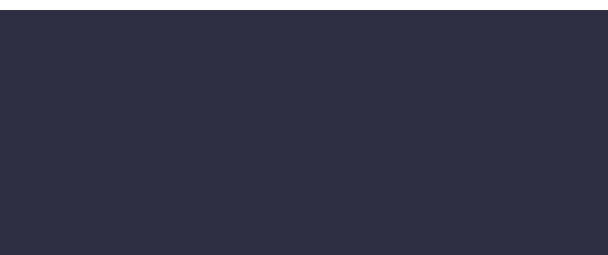
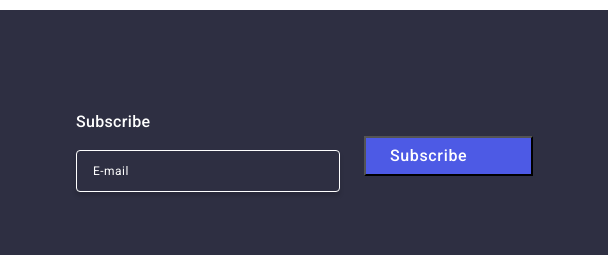
Before and after one commit to SvitlanaHu/goit-markup-hw-05, a plain HTML site: page index.html in a window 1280 px wide. Shown: the part 2902-3157 px from the top of the page, 672-1280 px from the left. Drawn offline with nearby package versions, Linux system fonts and the light colour scheme.

Commit message:
Add subscribe in footer

```diff
--- a/css/style.css
+++ b/css/style.css
@@ -626,6 +626,53 @@ input {
   background-color: var(--green);
 }
 
+.footer-subscribe {
+  margin-left: 80px;
+  gap: 24px;
+}
+
+.subscribe-imput {
+  min-width: 264px;
+  min-height: 40px;
+  margin-top: 16px;
+  padding: 8px 16px;
+  font-size: 12px;
+  font-weight: 400;
+  line-height: 2;
+  letter-spacing: 0.04em;
+  border-radius: 4px;
+  border: 1px solid var(--white);
+  box-shadow: 0px 4px 4px 0px rgba(0, 0, 0, 0.15);
+  color: var(--white);
+  background-color: var(--navy-blue);
+}
+
+.subscribe-imput::placeholder {
+  font-size: 12px;
+  font-weight: 400;
+  line-height: 2;
+  letter-spacing: 0.04em;
+
+  color: var(--white);
+  background-color: var(--navy-blue);
+}
+
+.subscribe-button {
+  display: flex;
+  margin-top: 26px;
+  padding: 8px 24px;
+  gap: 16px;
+  max-height: 40px;
+  align-items: center;
+  font-size: 16px;
+  font-weight: 500;
+  line-height: 1.5;
+  letter-spacing: 0.04em;
+  color: var(--white);
+  fill: var(--white);
+  background-color: var(--iris);
+}
+
 /**
   |============================
   | Modal window
@@ -786,3 +833,8 @@ input {
   line-height: 1.5;
   letter-spacing: 0.04em;
 }
+
+.form-button:disabled {
+  background-color: lightgray;
+  cursor: not-allowed;
+}
--- a/index.html
+++ b/index.html
@@ -594,6 +594,25 @@
             </li>
           </ul>
         </div>
+
+        <div class="placement-in-a-line footer-subscribe">
+          <label class="social-title" for="useremail">
+            Subscribe
+            <input
+              class="subscribe-imput"
+              type="email"
+              name="useremail"
+              placeholder="E-mail"
+              required
+            />
+          </label>
+          <button class="subscribe-button" type="submit">
+            Subscribe
+            <svg class="subscribe-icon" width="24" height="24">
+              <use href="./images/icons.svg#plane-icon"></use>
+            </svg>
+          </button>
+        </div>
       </div>
     </footer>
 
@@ -613,17 +632,17 @@
         <form class="form-box" action="">
           <label class="form-subtitle" for="username">
             Name
-            <input class="form-imput" type="text" name="username" />
+            <input class="form-imput" type="text" name="username" required />
           </label>
 
           <label class="form-subtitle" for="userphone">
             Phone
-            <input class="form-imput" type="tel" name="userphone" />
+            <input class="form-imput" type="tel" name="userphone" required />
           </label>
 
           <label class="form-subtitle" for="useremail">
             Email
-            <input class="form-imput" type="email" name="useremail" />
+            <input class="form-imput" type="email" name="useremail" required />
           </label>
 
           <label class="form-subtitle" for="usercomment">
@@ -637,7 +656,7 @@
           </label>
 
           <div class="form-accept-box">
-            <input class="form-accept" type="checkbox" />
+            <input class="form-accept" type="checkbox" required />
             <span class="form-text-accept">
               I accept the terms and conditions of the
               <a href="">Privacy Policy</a>
```
Also changed, not shown: images/formicons/plane-icon.svg (added), images/formicons/symbol-defs.svg, images/icons.svg.
